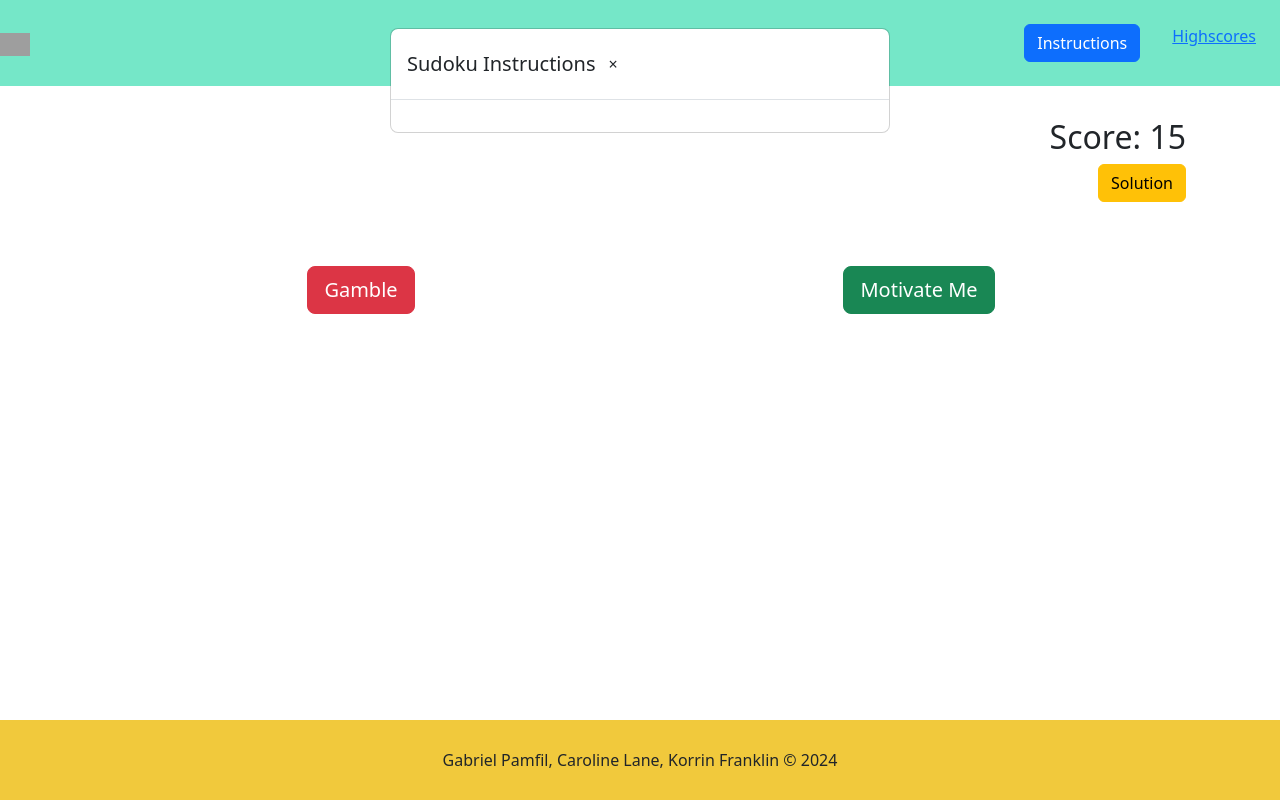
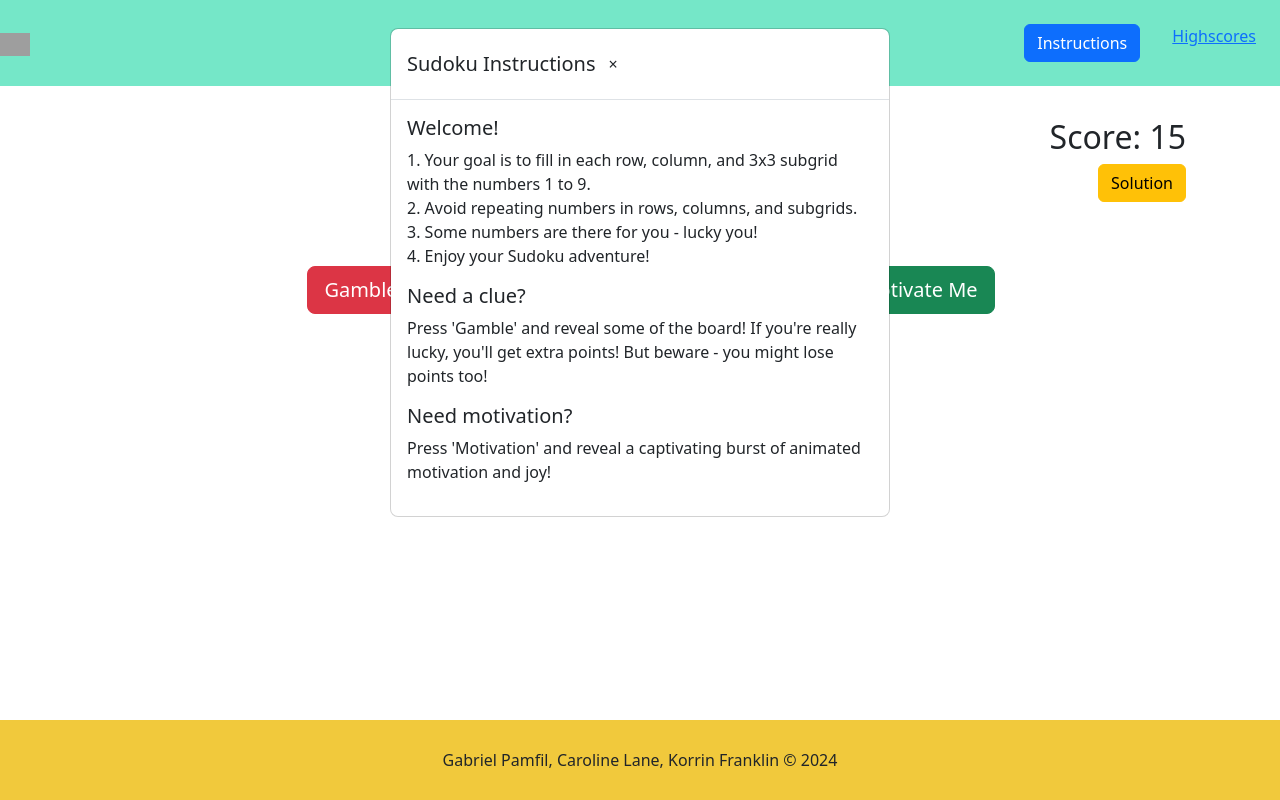
Before and after one commit to Korrin-F/chuckle-grid-sudoku, a React (Vite) app: page /game in a window 1280 px wide. Both pictures are taken after a click on the button "Instructions". Built offline with nearby package versions, Linux system fonts and the light colour scheme; no server answers; grey boxes are pictures that could not be loaded.

Commit message:
adds instructions text component

```diff
--- a/src/components/Giphy/GameMotivation.jsx
+++ b/src/components/Giphy/GameMotivation.jsx
@@ -39,8 +39,9 @@ const MotivationButton = ({ setMotivation, motivation }) => {
       // Fetch gif based on searchTerm
       const response = await axios.get(
 
+        `https://api.giphy.com/v1/gifs/random?api_key=UhkYJx2RFVlOvd7Mk31DVgGjPf8gHF3b&tag=cats&rating=g`
 
-        `https://api.giphy.com/v1/gifs/search?q=${searchTerm}&api_key=${APIKey}&limit=1&offset=5&rating=g&lang=en`
+        // `https://api.giphy.com/v1/gifs/search?q=${searchTerm}&api_key=${APIKey}&limit=1&offset=5&rating=g&lang=en`
       );
       const gifData = response.data.data[0];
       setGifUrl(gifData.images.original.url);
--- a/src/components/Modals/InstructionsModal.jsx
+++ b/src/components/Modals/InstructionsModal.jsx
@@ -1,3 +1,7 @@
+import InstructionsText from './InstructionsText';
+import SudokuInstructions from './InstructionsText';
+
+
 function InstructionsModal(props) {
     const {closeModal} = props;
     return (
@@ -11,7 +15,7 @@ function InstructionsModal(props) {
                         </button>
                     </div>
                     <div className="modal-body">
-                        {/* ... */}
+                        <InstructionsText />
                     </div>
                     {/* <div className="modal-footer">
                         <button type="button" className="btn btn-secondary" onClick={closeModal}>Close</button>
--- /dev/null
+++ b/src/components/Modals/InstructionsText.jsx
@@ -0,0 +1,36 @@
+import React from 'react';
+
+function InstructionsText() {
+    const instructions = `1. Your goal is to fill in each row, column, and 3x3 subgrid with the numbers 1 to 9.\n2. Avoid repeating numbers in rows, columns, and subgrids.\n3. Some numbers are there for you - lucky you!\n4. Enjoy your Sudoku adventure!`;
+
+    return (
+        <div>
+            <h5>
+                Welcome!
+            </h5>
+            <p>
+                {/* splits text onto seperate lines */}
+                {instructions.split('\n').map((line, index) => (
+                    <span key={index}>
+                        {line}
+                        <br />
+                    </span>
+                ))}
+            </p>
+            <h5>
+                Need a clue?
+            </h5>
+            <p>
+                Press 'Gamble' and reveal some of the board! If you're really lucky, you'll get extra points! But beware - you might lose points too!
+            </p>
+            <h5>
+                Need motivation?
+            </h5>
+            <p>
+                Press 'Motivation' and reveal a captivating burst of animated motivation and joy!
+            </p>
+        </div>
+    );
+}
+
+export default InstructionsText;
```
Also changed, not shown: 2 other files (tests, documents, lock files or other folders).
